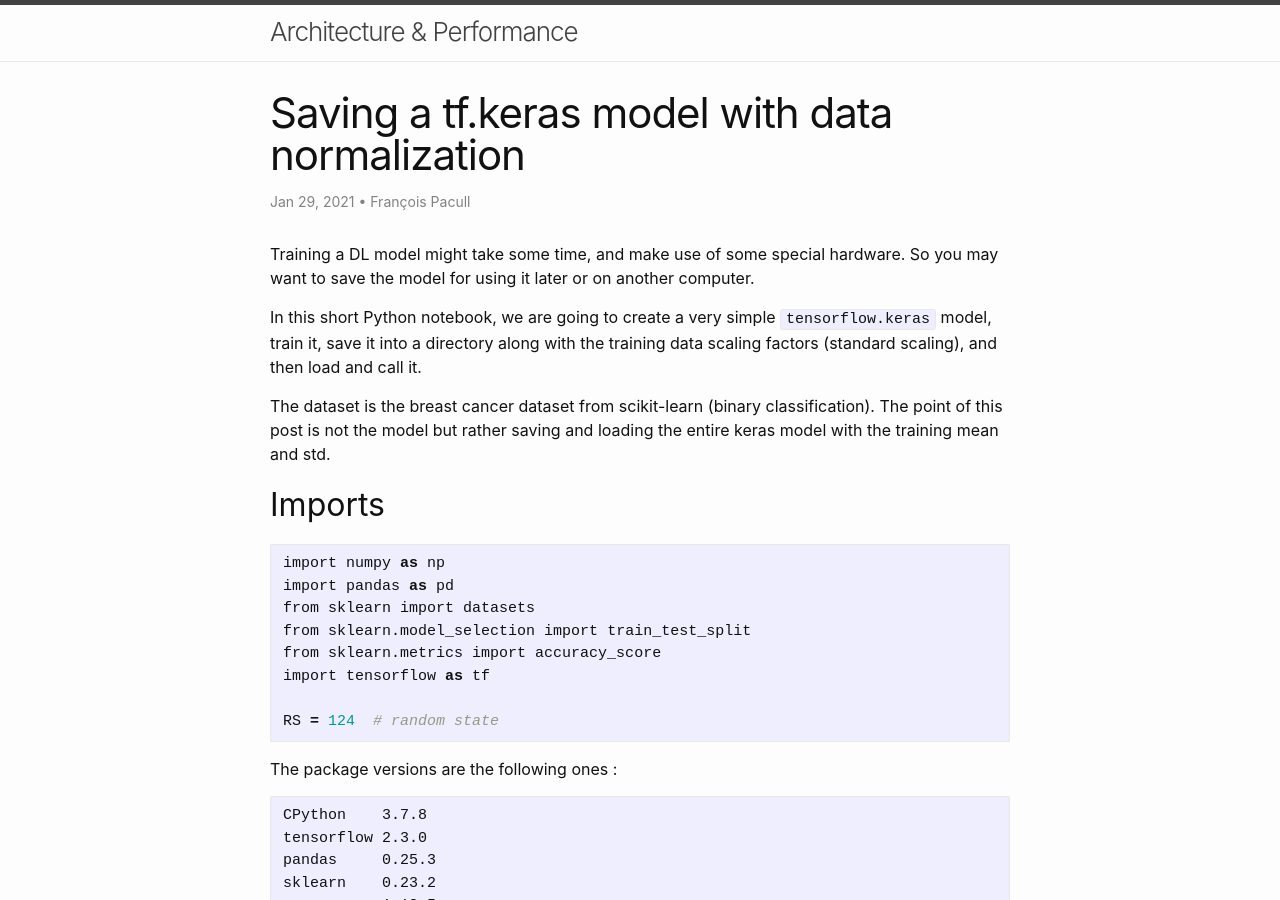
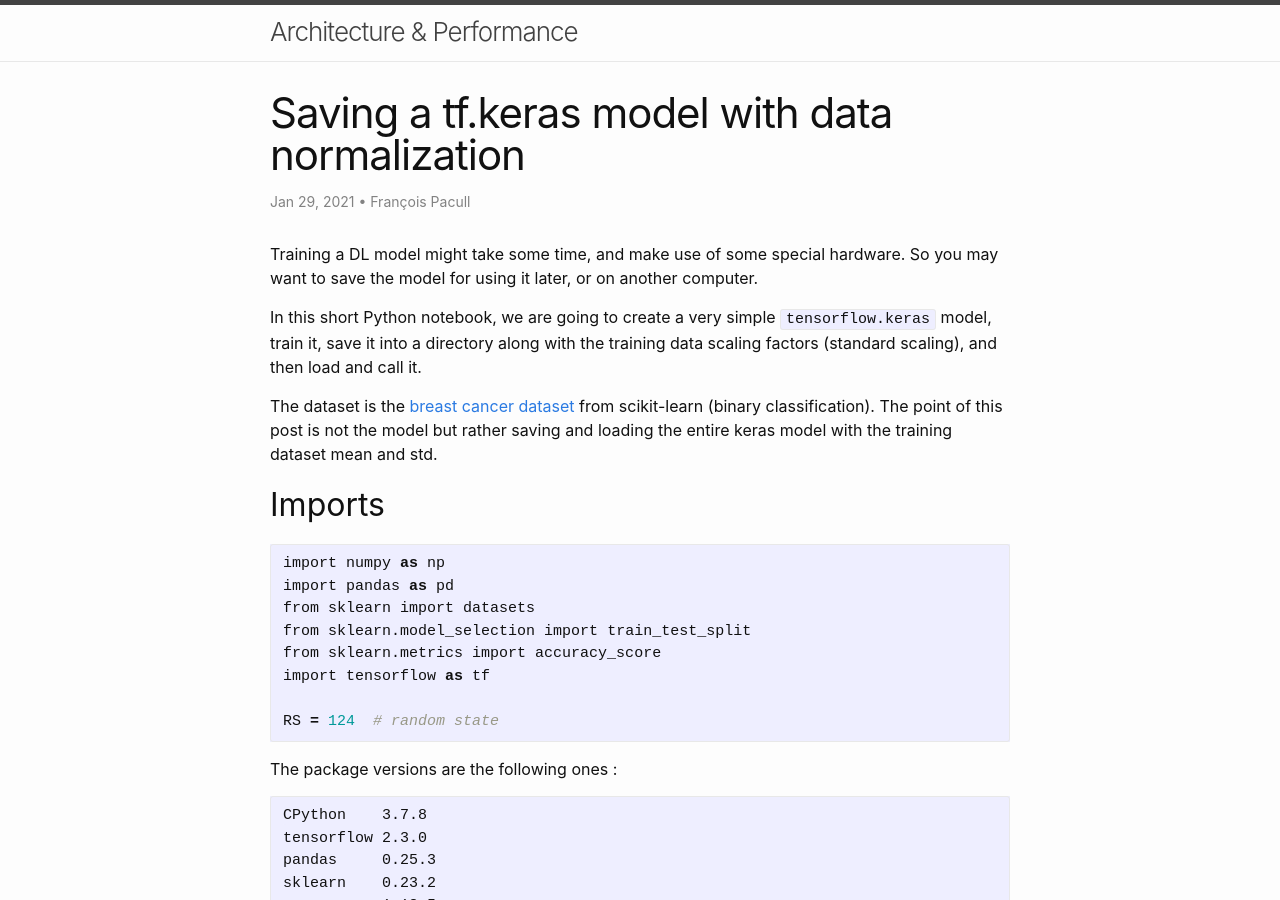
Before and after one commit to aetperf/aetperf.github.io, a Jekyll site: the page built from _posts/2021-01-29-Saving-a-keras-model-with-data-normalization.md, in a window 1280 px wide and 900 px high. Built offline with Jekyll 4.4.1, drawn with Linux system fonts in a browser that asks for light colours; comment, search, counter and statistics services are not loaded.

Commit message:
small update

```diff
--- a/_posts/2021-01-29-Saving-a-keras-model-with-data-normalization.md
+++ b/_posts/2021-01-29-Saving-a-keras-model-with-data-normalization.md
@@ -6,11 +6,11 @@
 tags: Python tensorflow keras saving model normalization
 ---
 
-Training a DL model might take some time, and make use of some special hardware. So you may want to save the model for using it later or on another computer.
+Training a DL model might take some time, and make use of some special hardware. So you may want to save the model for using it later, or on another computer.
 
 In this short Python notebook, we are going to create a very simple `tensorflow.keras` model, train it, save it into a directory along with the training data scaling factors (standard scaling), and then load and call it.
 
-The dataset is the breast cancer dataset from scikit-learn (binary classification). The point of this post is not the model but rather saving and loading the entire keras model with the training mean and std.
+The dataset is the [breast cancer dataset](https://scikit-learn.org/stable/modules/generated/sklearn.datasets.load_breast_cancer.html) from scikit-learn (binary classification). The point of this post is not the model but rather saving and loading the entire keras model with the training dataset mean and std.
 
 ## Imports
 
```
